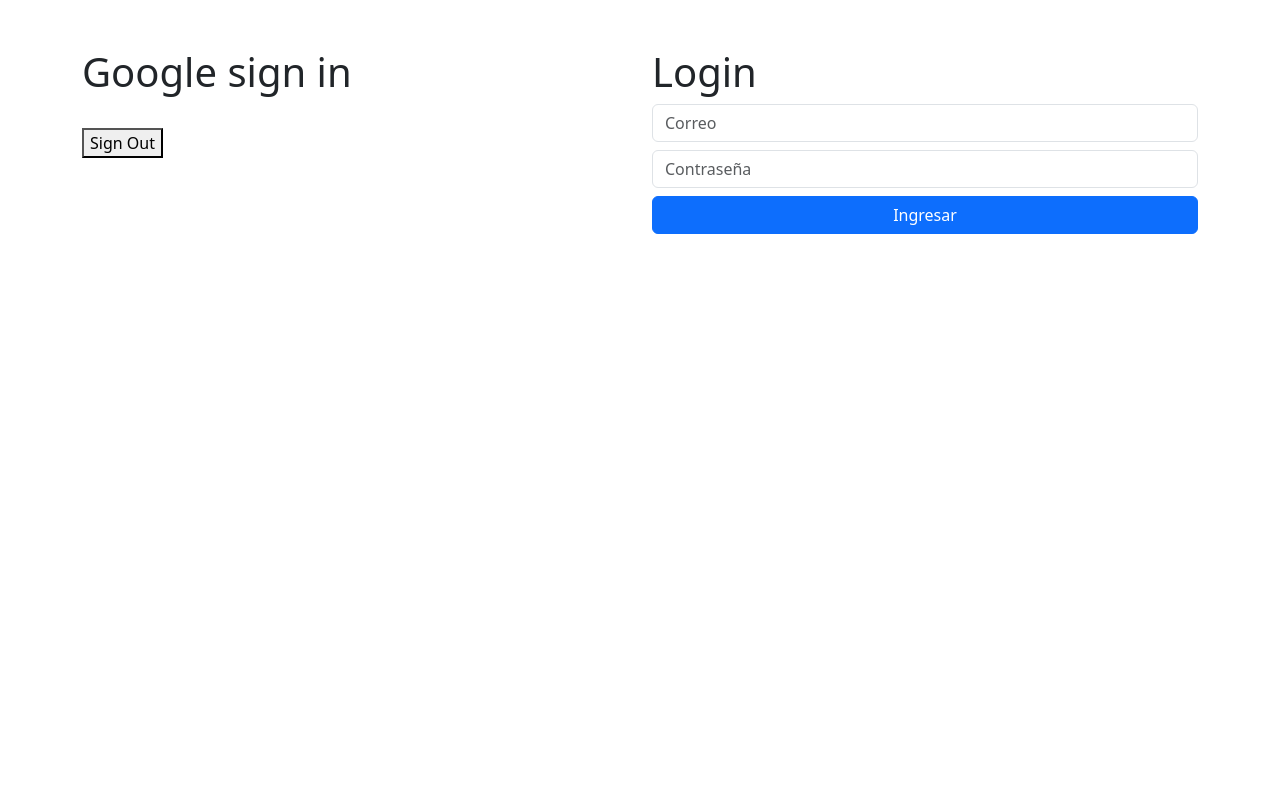
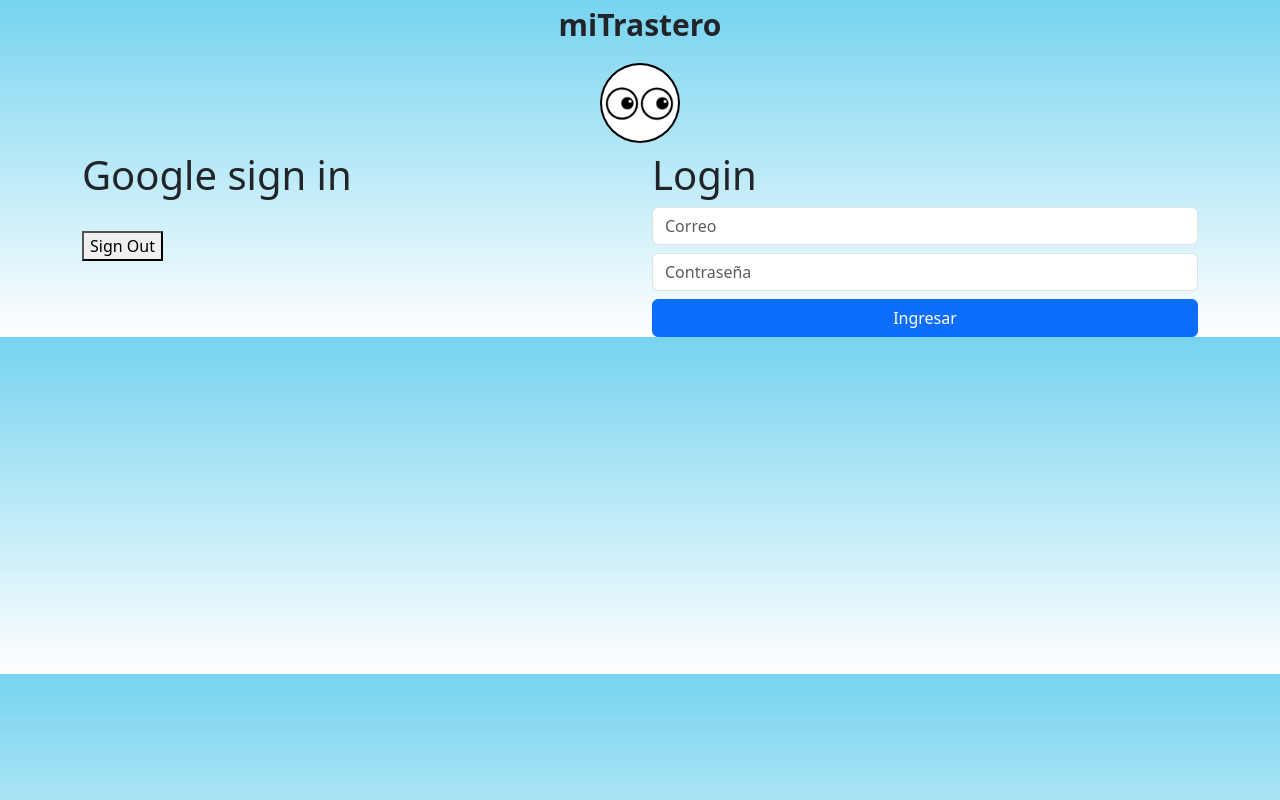
Before and after one commit to JonayHQ/MiTrasteroApp, a website: page public/index.html in a window 1280 px wide. Drawn offline with nearby package versions, Linux system fonts and the light colour scheme.

Commit message:
Actualizacion estetica2

```diff
--- a/controllers/controllerTrasto.js
+++ b/controllers/controllerTrasto.js
@@ -11,7 +11,7 @@
 
    // console.log(req.body, "ln16")
 
-    const nombre = req.body.nombre.toUpperCase()
+    const nombre = req.body.nombre.toLowerCase()
   //  console.log(nombre)
 
     //*Generar la informacion a guardar
--- a/public/index.html
+++ b/public/index.html
@@ -7,14 +7,24 @@
     <title>Acceso denegado</title>
     <script src="https://accounts.google.com/gsi/client" async></script>
     <link href="https://cdn.jsdelivr.net/npm/bootstrap@5.3.2/dist/css/bootstrap.min.css" rel="stylesheet" integrity="sha384-T3c6CoIi6uLrA9TneNEoa7RxnatzjcDSCmG1MXxSR1GAsXEV/Dwwykc2MPK8M2HN" crossorigin="anonymous">
-
+    <link rel="stylesheet" href="js/styleAuth.css">
     <link rel="manifest" href="manifest.json" />
 
     <meta name="theme-color" content="#000000"/>
 </head>
 <body class="container">
 
-   <div class="row mt-5">
+    <div id="portada">
+        <div id="divTituloPortada">
+            <p style="font-weight: bolder; font-size: 30px;">miTrastero</p>
+        </div>
+        <div id="divFotoPortada">
+            <img src="./images/192.png" style="width: 80px; height: 80px;">
+        </div>
+    </div>
+
+
+   <div class="row mt-2">
         <div class="col-sm-6">
             <h1>Google sign in</h1>
 
--- a/public/js/style.css
+++ b/public/js/style.css
@@ -1,12 +1,28 @@
 body {
+  background:
+  linear-gradient(
+    rgba(221, 208, 208, 0.479),
+    rgba(255, 255, 255, 0.788)
+  );
   display: flex;
   flex-direction: column;
   align-items: center;
+
+}
+
+.container{
+  max-width: 600px;
 }
 
 
 .divArbolPrincipal{
-    background-color: rgb(166, 196, 141);
+
+  background:
+  linear-gradient(
+    rgba(161, 187, 194, 0.795),
+    rgb(243, 247, 245)
+  );
+
     border-radius: 12px;
     min-height: 300px;
     padding: 1px;
@@ -27,9 +43,10 @@
 .panelEspacioGeneral{
   background:
       linear-gradient(
-      rgba(156, 255, 131, 0.7),
-      rgba(204, 235, 196, 0.7)
+        rgba(160, 175, 218, 0.89),
+        rgb(177, 221, 238)
       );
+
     border-radius: 12px;
     padding: 2px;
     margin: 1px;
@@ -44,22 +61,23 @@
 
       background:
       linear-gradient(
-      rgba(156, 255, 131, 0.7),
-      rgba(204, 235, 196, 0.7)
+        rgba(160, 175, 218, 0.89),
+        rgb(177, 221, 238)
       );
+
       border-radius: 12px;
       min-height: 100px;
       padding: 2px;
       margin: 1px;
       width: 95%;
-      transition: all .5s ease;
+      transition: all 1s ease;
       }
 
   .panelEspacioGeneralSub2{
     background:
     linear-gradient(
-      rgba(226, 252, 182, 0.87),
-      rgb(243, 248, 232)
+      rgb(240 255 240),
+      rgb(240 255 240)
       );
     border-radius: 12px;
     min-height: 100px;
@@ -71,7 +89,7 @@
 
     display: grid;
     grid-template-columns: auto 25%;
-
+    transition: all .5s ease;
     }
 
     .btnAddTrastoS2{
@@ -155,6 +173,8 @@
   }
 
   .cabecerLugar{
+
+
     font-weight: bolder;
     font-size:large;
     margin: 1px;
@@ -229,8 +249,8 @@
 
 
 
-    .barraSearch {
-      height: 30px;
+    .btn-success {
+      max-height: 60px;
       max-width: 600px;
     }
 
@@ -452,7 +472,11 @@
       font-family: 'Times New Roman', Times, serif;
       font-weight: bolder;
       font-size: medium;
-      background-color: rgba(171, 238, 168, 0.801);
+      background:
+      linear-gradient(
+        rgba(160, 175, 218, 0.89),
+        rgb(177, 221, 238)
+      );
       border-radius: 8px;
       padding: 10px;
       width: 100%;
--- /dev/null
+++ b/public/js/styleAuth.css
@@ -0,0 +1,20 @@
+body{
+    background:
+    linear-gradient(
+      rgba(104, 207, 238, 0.904),
+      rgba(255, 255, 255, 0.822)
+    );
+}
+
+#portada{
+    display: flex;
+    flex-direction: column;
+    align-items: center;
+    margin: 2px;
+}
+
+#portada img{
+    border-radius: 50%;
+    background-color: black;
+    padding: 2px;
+}
--- a/public/sw.js
+++ b/public/sw.js
@@ -9,7 +9,7 @@
     "/js/UI.js",
     "/js/style.css"
 ]
-const nombreCache = 'MiTrastero_0.1.0'
+const nombreCache = 'MiTrastero_0.1.1'
 
 // Instalar SW, solo se instala una vez
 self.addEventListener('install', e=>{
```
Also changed, not shown: public/js/UI.js (+4 -3 lines). Lines whose indentation alone changed are shown as unchanged.
